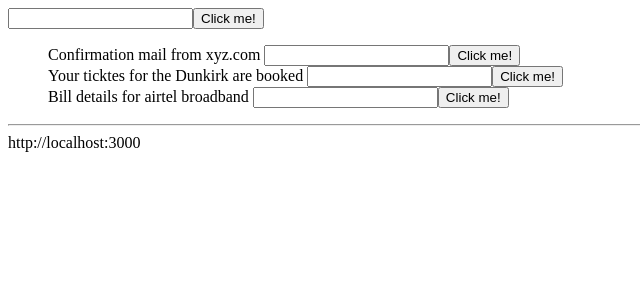
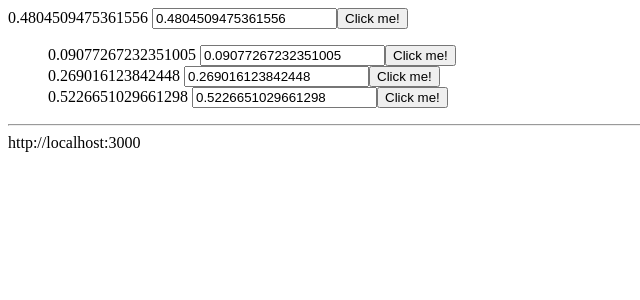
Before and after one commit to vinay-thallam/angular2-fundamentals, an Angular app: page / in a window 1280 px wide. Shown: the top 300 px of the page, without its empty margins (0-640 px from the left). Built offline with nearby package versions, Linux system fonts and the light colour scheme.

Commit message:
two-way binding example using [(ngNodel)]

```diff
--- a/src/app/app.module.ts
+++ b/src/app/app.module.ts
@@ -1,5 +1,6 @@
 import { BrowserModule } from '@angular/platform-browser';
 import { NgModule } from '@angular/core';
+import { FormsModule } from '@angular/forms';
 
 import { AppComponent } from './app.component';
 import { SimpleFormComponent } from './simple-form/simple-form.component';
@@ -12,7 +13,7 @@ import { MailService } from './mail.service';
     SimpleFormComponent
   ],
   imports: [
-    BrowserModule
+    BrowserModule, FormsModule
   ],
   providers: [ { provide:'mail', useClass:MailService}, { provide:'api', useValue:'http://localhost:3000'} ],
   bootstrap: [AppComponent]
--- a/src/app/simple-form/simple-form.component.ts
+++ b/src/app/simple-form/simple-form.component.ts
@@ -5,7 +5,7 @@ import { Component, OnInit, Input } from '@angular/core';
   template: `
     <div>
       {{msg}}
-      <input #myInput type="text">
+      <input #myInput type="text" [(ngModel)]="msg">
       <button (mouseover)="onClick($event, myInput.value)">Click me!</button>
     </div>
   `,
@@ -15,7 +15,9 @@ export class SimpleFormComponent implements OnInit {
 
   @Input() msg;
 
-  constructor() { }
+  constructor() {
+    setInterval(() => this.msg = Math.random().toString(), 2000);
+  }
 
   onClick(event, text) {
     console.log(event)
```
